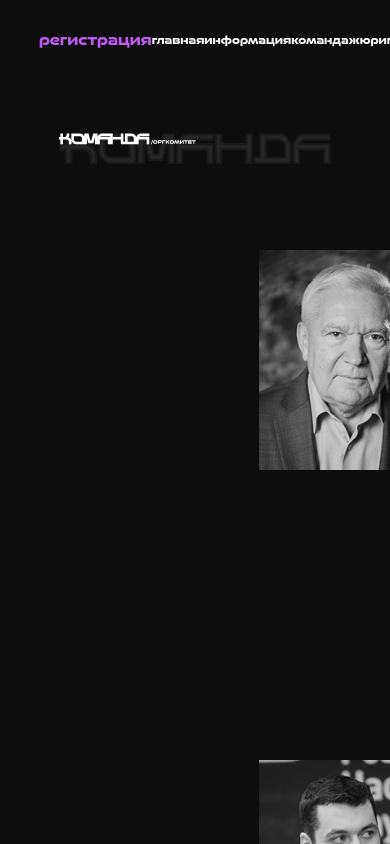
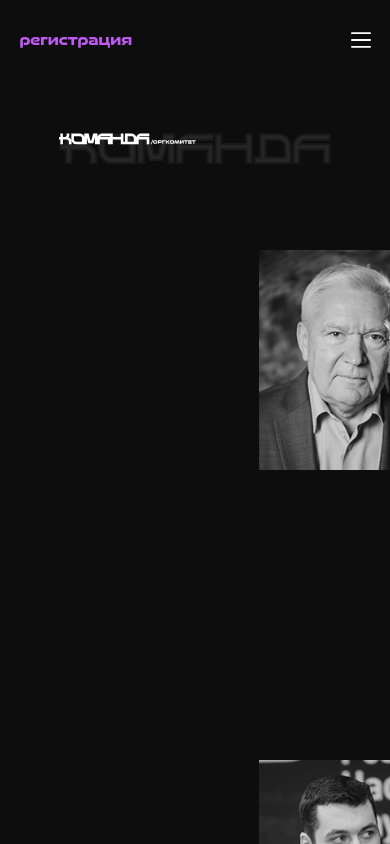
Before and after one commit to RoastedPikachu/CTF_Cup_2023, a Next.js app: page /team in a window 390 px wide. Shown: the top 844 px of the page. Built offline with nearby package versions, Linux system fonts and the light colour scheme.

Commit message:
Поправил багулечку со стором

```diff
--- a/src/app/info/page.tsx
+++ b/src/app/info/page.tsx
@@ -1,8 +1,9 @@
 'use client';
 import React, { useEffect } from 'react';
 
-import { useAppDispatch } from "@/store/storeHooks";
+import { useAppDispatch, useAppSelector } from "@/store/storeHooks";
 import { mobileSlice } from "@/store/storeReducers/MobileSlice";
+import { AppState } from '@/store';
 
 import TheHeader from '@/widgets/shared/TheHeader';
 import TheMobileHeader from '@/widgets/shared/TheMobileHeader';
@@ -11,7 +12,9 @@ import TheFooter from '@/widgets/shared/TheFooter';
 const Page = () => {
     const dispatch = useAppDispatch();
 
-    const { isMobile, setIsMobileStatus } = mobileSlice.actions;
+    const isMobile = useAppSelector((state:AppState) => state.mobile.isMobile);
+
+    const { setIsMobileStatus } = mobileSlice.actions;
 
     useEffect(() => {
         dispatch(setIsMobileStatus(window.innerWidth < 480));
--- a/src/app/page.tsx
+++ b/src/app/page.tsx
@@ -4,7 +4,8 @@ import React, { useState, useEffect } from 'react';
 import { Carousel } from 'react-responsive-carousel';
 
 import { mobileSlice } from '@/store/storeReducers/MobileSlice';
-import { useAppDispatch } from '@/store/storeHooks/index';
+import { useAppDispatch, useAppSelector } from '@/store/storeHooks';
+import { AppState } from '@/store';
 
 import TheHeader from '@/widgets/shared/TheHeader';
 import TheMobileHeader from '@/widgets/shared/TheMobileHeader';
@@ -16,7 +17,9 @@ export default function Home() {
   const [video, setVideo] = useState('');
   const [path, setPath] = useState('');
 
-  const { isMobile, setIsMobileStatus } = mobileSlice.actions;
+  const isMobile = useAppSelector((state:AppState) => state.mobile.isMobile);
+
+  const { setIsMobileStatus } = mobileSlice.actions;
 
   useEffect(() => {
       dispatch(setIsMobileStatus(window.innerWidth < 480));
--- a/src/app/team/page.tsx
+++ b/src/app/team/page.tsx
@@ -1,8 +1,9 @@
 'use client';
 import React, { useEffect } from 'react';
 
-import { useAppDispatch } from "@/store/storeHooks";
+import { useAppDispatch, useAppSelector } from "@/store/storeHooks";
 import { mobileSlice } from "@/store/storeReducers/MobileSlice";
+import { AppState } from '@/store';
 
 import TheHeader from '@/widgets/shared/TheHeader';
 import TheFooter from '@/widgets/shared/TheFooter';
@@ -11,7 +12,9 @@ import TheMobileHeader from "@/widgets/shared/TheMobileHeader";
 const Page = () => {
     const dispatch = useAppDispatch();
 
-    const { isMobile, setIsMobileStatus } = mobileSlice.actions;
+    const isMobile = useAppSelector((state:AppState) => state.mobile.isMobile);
+
+    const { setIsMobileStatus } = mobileSlice.actions;
 
     useEffect(() => {
         dispatch(setIsMobileStatus(window.innerWidth < 480));
```
